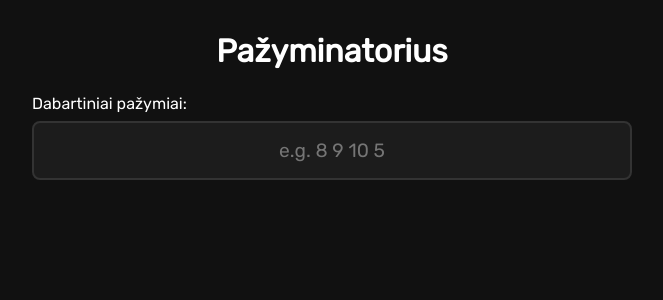
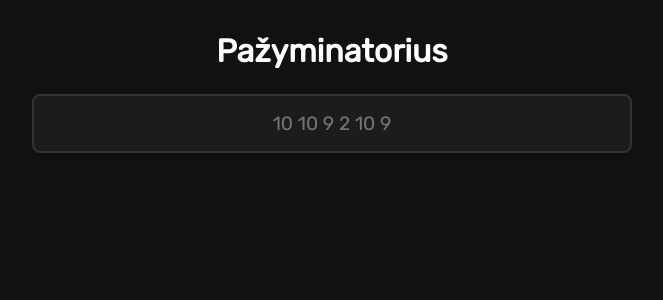
Before and after one commit to HungryMuttis/garde-math, a SvelteKit app: page / in a window 1280 px wide. Shown: the top 300 px of the page, without its empty margins (308-971 px from the left). Built offline with nearby package versions, Linux system fonts and the light colour scheme.

Commit message:
removed the label for grades

```diff
--- a/src/routes/+page.svelte
+++ b/src/routes/+page.svelte
@@ -11,12 +11,11 @@
         <h1>Pažyminatorius</h1>
 
         <div class="input-section">
-            <label for="grades">Dabartiniai pažymiai:</label>
             <input
                 id="grades"
                 type="text"
                 bind:value={calc.inputString}
-                placeholder="e.g. 8 9 10 5"
+                placeholder="10 10 9 2 10 9"
                 autocomplete="off"
             />
         </div>
```
